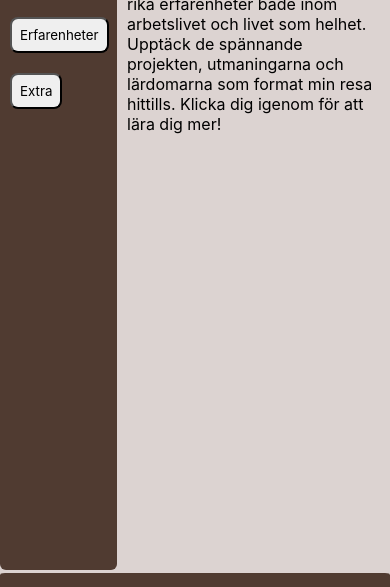
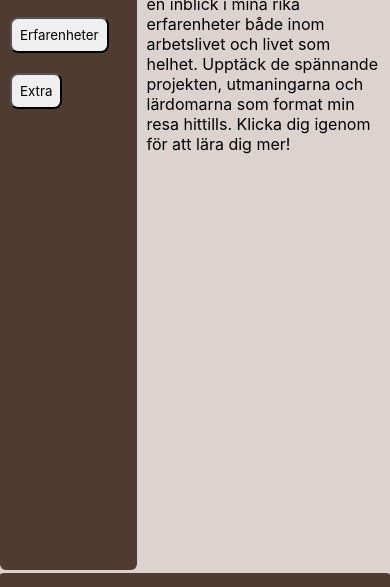
Before and after one commit to nyatg/inl-2, a plain HTML site: page about.html in a window 390 px wide. Shown: the part 168-755 px from the top of the page. Drawn offline with Linux system fonts and the light colour scheme.

Commit message:
fixade till storleken vid mobilvy

```diff
--- a/CSS/about-style.css
+++ b/CSS/about-style.css
@@ -126,6 +126,6 @@ footer a:hover {
 
 @media (max-width: 700px) {
   .side-nav {
-    min-width: 30vw;
+    min-width: 35vw;
   }
 }
```
Also changed, not shown: 1 other file.
